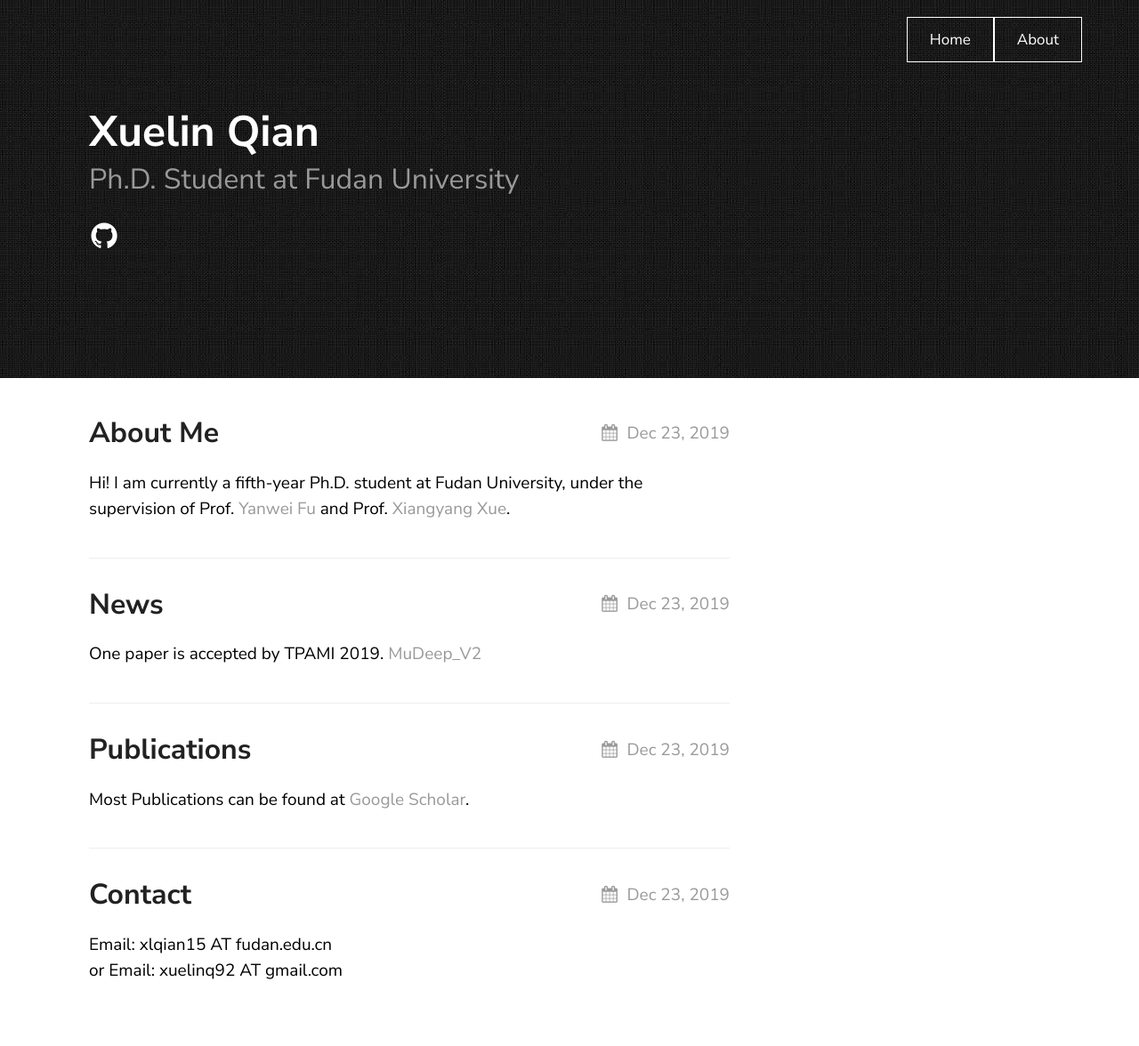
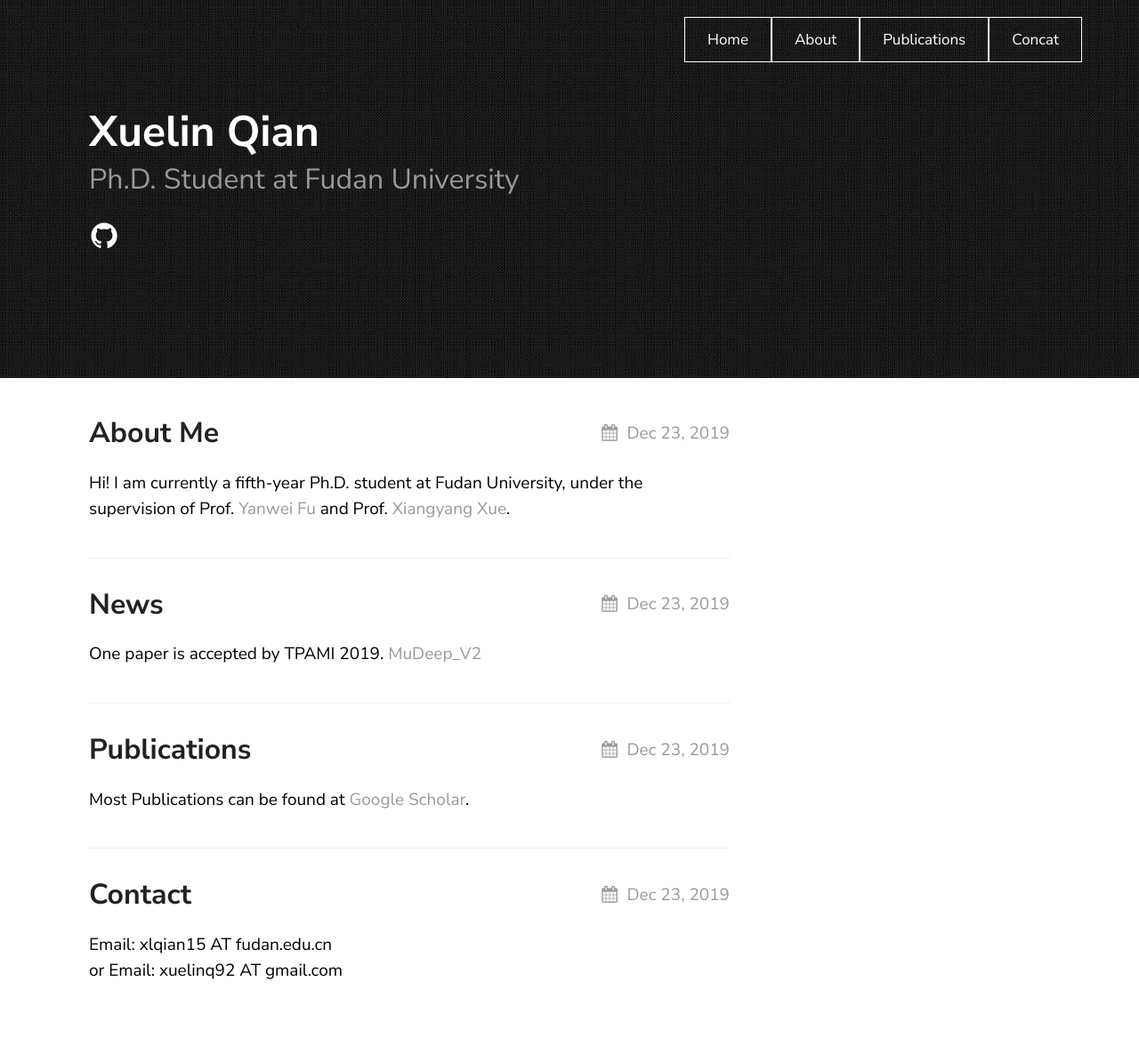
Before and after one commit to naiq/naiq.github.io, a Jekyll site: the page built from index.md, in a window 1280 px wide. Shown: the whole page at 89% size. Built offline with Jekyll 4.4.1, drawn with Linux system fonts in a browser that asks for light colours.

Commit message:
Update nav.html

```diff
--- a/_includes/nav.html
+++ b/_includes/nav.html
@@ -3,6 +3,8 @@
 	<ul>
 		<a href="https://naiq.github.io/"><li>Home</li></a>
 		<a href="https://naiq.github.io/posts/about-me/"><li>About</li></a>
+		<a href="https://naiq.github.io/posts/publications/"><li>Publications</li></a>
+		<a href="https://naiq.github.io/posts/concat/"><li>Concat</li></a>
 	</ul>
 </div>
 {%- endif -%}
```
